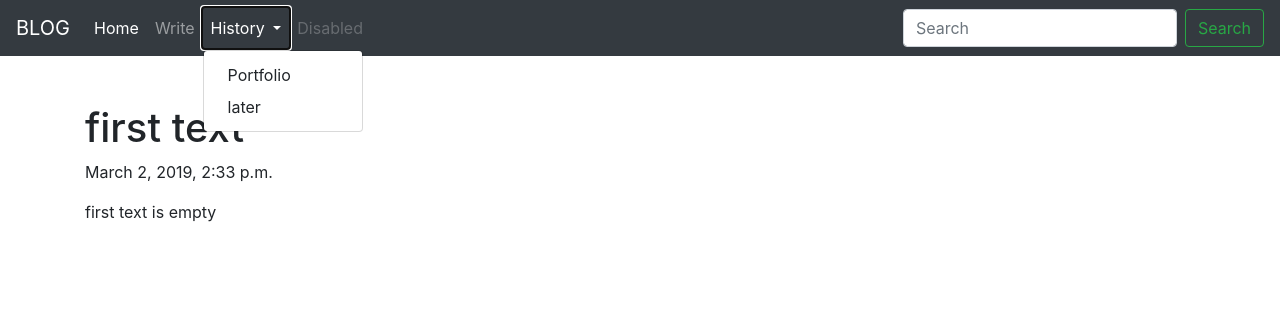
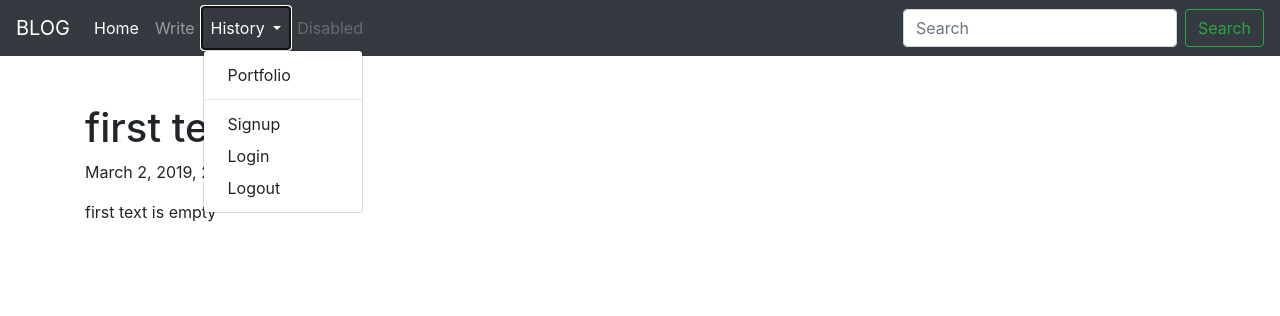
Before and after one commit to minjinheo/likelion_blogproject, a Django app: page /blog/1 in a window 1280 px wide, after a click on "History". Shown: the top 316 px of the page. Run offline with Django 3.2, Linux system fonts and the light colour scheme; data comes from the database, SQL or seed files in the repository; some libraries are stand-ins or nearby versions.

Commit message:
base.html modify

```diff
--- a/blogproject/templates/base.html
+++ b/blogproject/templates/base.html
@@ -25,7 +25,10 @@
             </a>
             <div class="dropdown-menu" aria-labelledby="navbarDropdown">
             <a class="dropdown-item" href="{%url 'portfolio'%}">Portfolio</a>
-            <a class="dropdown-item" href="#">later</a>
+            <div class="dropdown-divider"></div>
+            <a class="dropdown-item" href="{%url 'signup'%}">Signup</a>
+            <a class="dropdown-item" href="{%url 'login'%}">Login</a>
+            <a class="dropdown-item" href="#">Logout</a>
             </div>
         </li>
         <li class="nav-item">
```
